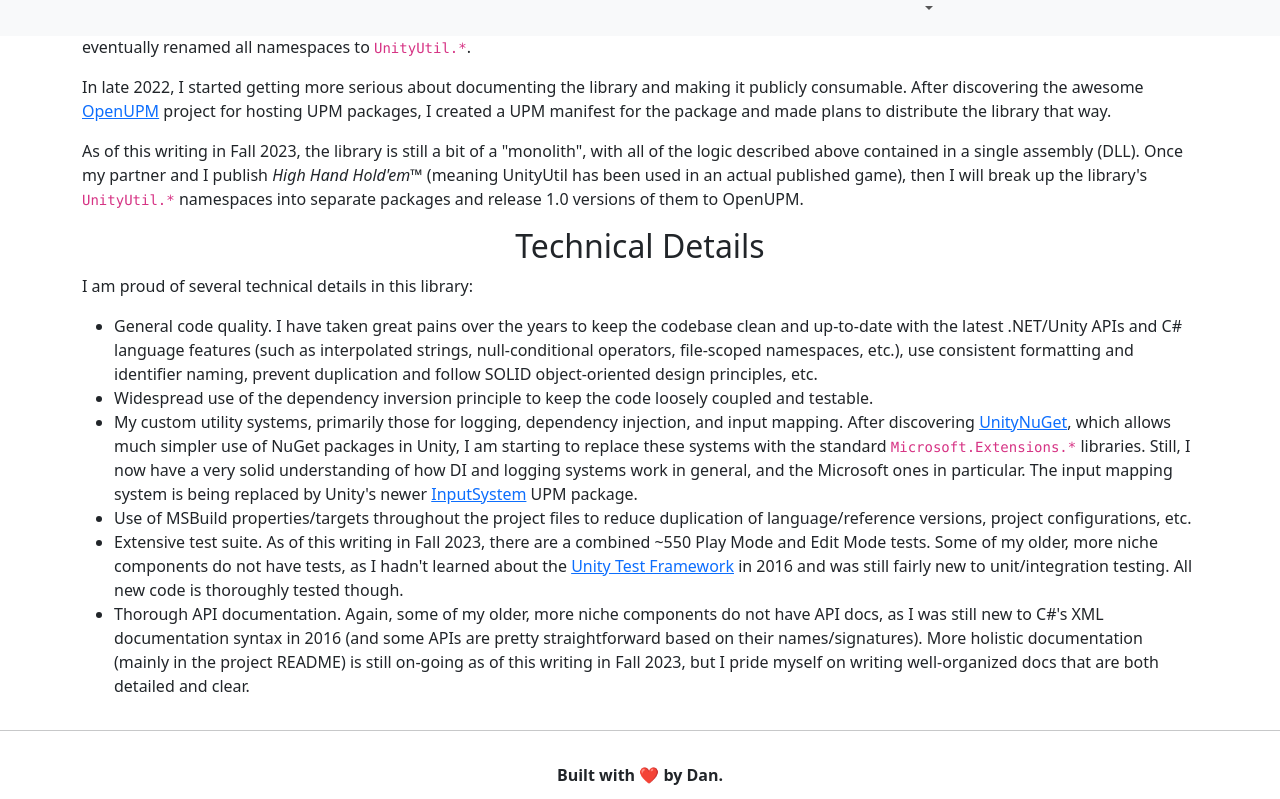
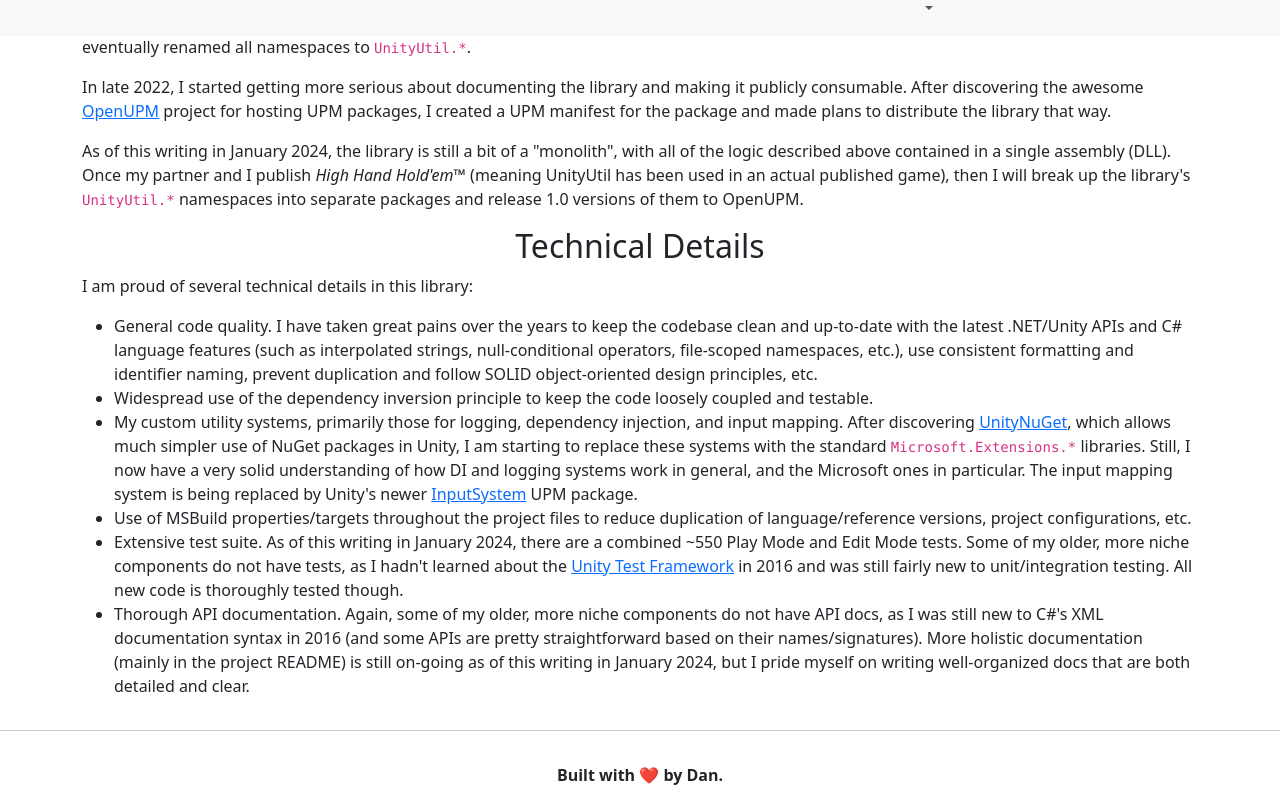
Before and after one commit to Rabadash8820/Dansite, a Jekyll site: the page built from web/projects/libraries/unity-util/index.html, in a window 1280 px wide and 1400 px high, scrolled down 698 px, cut to the strip 120-919 px from the top of the window. Built offline with Jekyll 4.4.1, drawn with Linux system fonts in a browser that asks for light colours; some of the changed text lies outside the part shown.

Commit message:
Update "current year" to 2024

```diff
--- a/web/_config.yml
+++ b/web/_config.yml
@@ -17,7 +17,7 @@ title: Dansite
 isProduction: true  # Overriden to false in test repo
 copyright:
   startYear: 2017
-  endYear: 2023
+  endYear: 2024
   owner: Daniel Vicarel
 logo:
   alt: Dansite logo. A cartoony image of Dan's face.
--- a/web/projects/libraries/unity-assemblies/index.html
+++ b/web/projects/libraries/unity-assemblies/index.html
@@ -37,7 +37,7 @@
             The <a href="https://github.com/Rabadash8820/UnityAssemblies#why-another-nuget-package-for-unity">Why Another NuGet Package for Unity?</a>
             section of the project's README expands on other packages that I considered and why I found them insufficient.
             And I think others agreed!
-            As of this writing in 2023, my package has ~100 stars on GitHub and is easily my best-managed open source project,
+            As of this writing in 2024, my package has ~100 stars on GitHub and is easily my best-managed open source project,
             while those other packages are no longer maintained.
         </p>
     </div>
--- a/web/projects/libraries/unity-util/index.html
+++ b/web/projects/libraries/unity-util/index.html
@@ -26,7 +26,7 @@
             I created a UPM manifest for the package and made plans to distribute the library that way.
         </p>
         <p>
-            As of this writing in Fall 2023, the library is still a bit of a "monolith", with all of the logic described above contained in a single assembly (DLL).
+            As of this writing in January 2024, the library is still a bit of a "monolith", with all of the logic described above contained in a single assembly (DLL).
             Once my partner and I publish <cite>High Hand Hold'em™</cite> (meaning UnityUtil has been used in an actual published game),
             then I will break up the library's <code>UnityUtil.*</code> namespaces into separate packages and release 1.0 versions of them to OpenUPM.
         </p>
@@ -55,7 +55,7 @@
             </li>
             <li>Use of MSBuild properties/targets throughout the project files to reduce duplication of language/reference versions, project configurations, etc.</li>
             <li>
-                Extensive test suite. As of this writing in Fall 2023, there are a combined ~550 Play Mode and Edit Mode tests.
+                Extensive test suite. As of this writing in January 2024, there are a combined ~550 Play Mode and Edit Mode tests.
                 Some of my older, more niche components do not have tests, as I hadn't learned about the
                 <a href="https://docs.unity3d.com/Packages/com.unity.test-framework@1.3/manual/index.html" {{ site.externalLinkAttributes }}>Unity Test Framework</a> in 2016
                 and was still fairly new to unit/integration testing.
@@ -64,7 +64,7 @@
             <li>
                 Thorough API documentation. Again, some of my older, more niche components do not have API docs,
                 as I was still new to C#'s XML documentation syntax in 2016 (and some APIs are pretty straightforward based on their names/signatures).
-                More holistic documentation (mainly in the project README) is still on-going as of this writing in Fall 2023,
+                More holistic documentation (mainly in the project README) is still on-going as of this writing in January 2024,
                 but I pride myself on writing well-organized docs that are both detailed and clear.
             </li>
         </ul>
```
